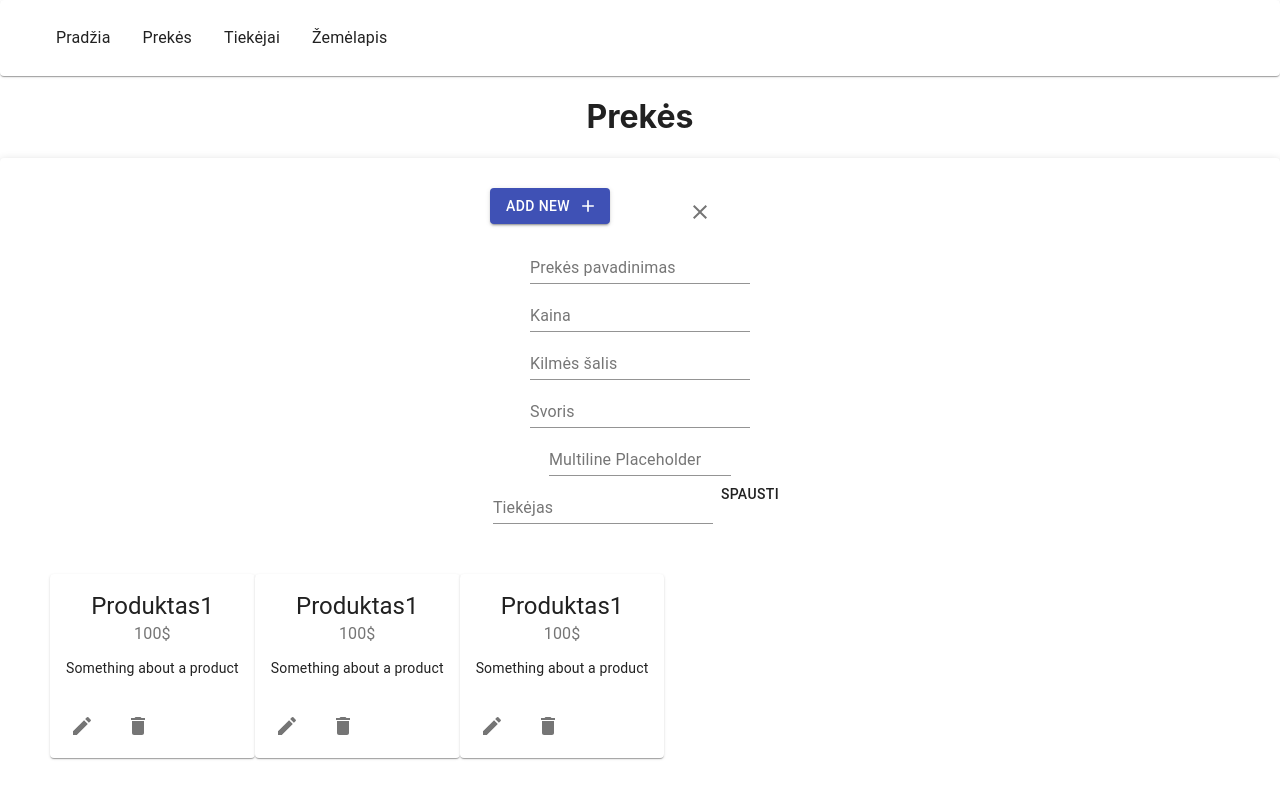
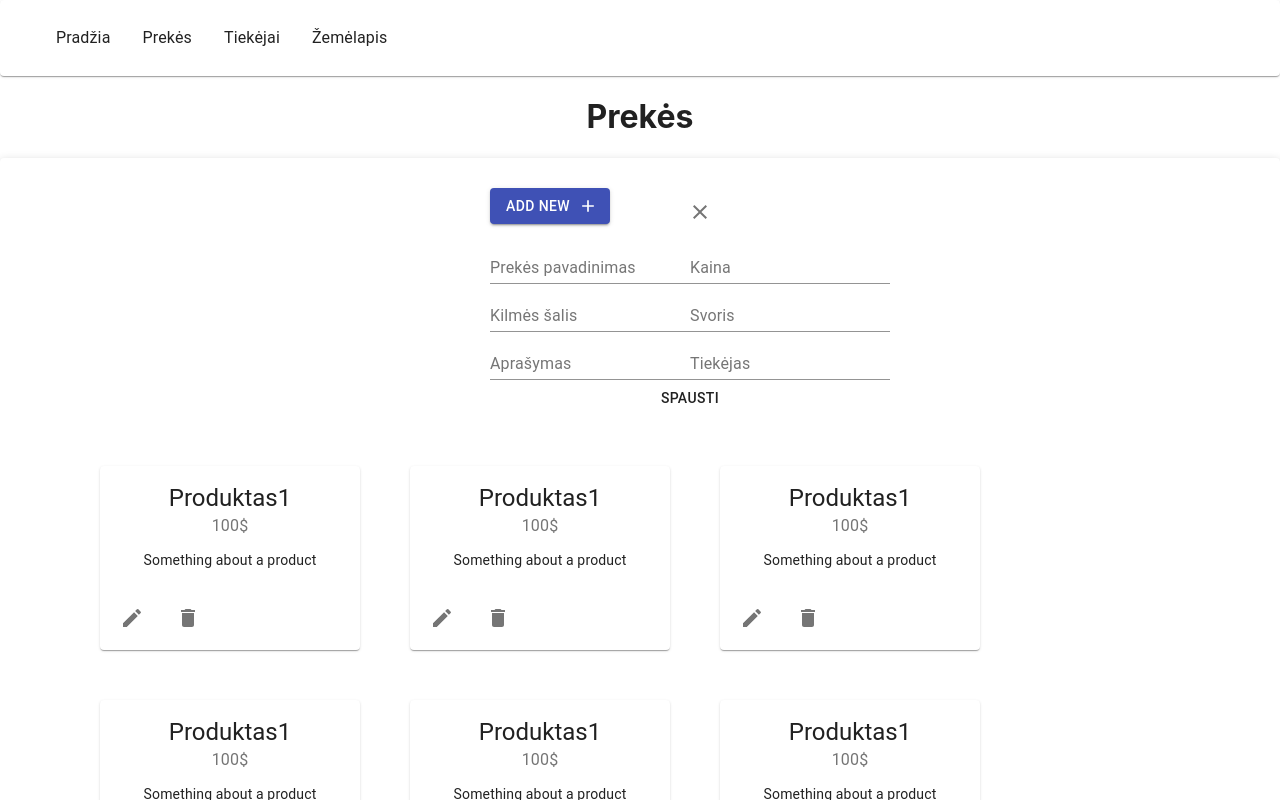
Before and after one commit to bugedas/SmartShop, a React (Create React App) app in the folder frontend/: page / in a window 1280 px wide. Both pictures are taken after a click on the button "ADD NEW". Shown: the top 800 px of the page. Built offline with nearby package versions, Linux system fonts and the light colour scheme.

Commit message:
Frontend with styles

```diff
--- a/frontend/src/components/ManageProducts.js
+++ b/frontend/src/components/ManageProducts.js
@@ -42,11 +42,20 @@ const ManageProducts = () => {
                     </div>
                 </div>
 
-                <div style={{display: 'flex', flexDirection:'row', padding: '50px'}}>
+                <div style={{display: 'flex', flexDirection:'row', padding: '50px', flexFlow: 'row wrap'}}>
 
                     <Product name='Produktas1' price='100$' about='Something about a product'/>
                     <Product name='Produktas1' price='100$' about='Something about a product'/>
                     <Product name='Produktas1' price='100$' about='Something about a product'/>
+                    <Product name='Produktas1' price='100$' about='Something about a product'/>
+                    <Product name='Produktas1' price='100$' about='Something about a product'/>
+                    <Product name='Produktas1' price='100$' about='Something about a product'/>
+                    <Product name='Produktas1' price='100$' about='Something about a product'/>
+                    <Product name='Produktas1' price='100$' about='Something about a product'/>
+                    <Product name='Produktas1' price='100$' about='Something about a product'/>
+                    <Product name='Produktas1' price='100$' about='Something about a product'/>
+                    <Product name='Produktas1' price='100$' about='Something about a product'/>
+
                 </div>
             </Paper>
         </div>
--- a/frontend/src/components/Product.js
+++ b/frontend/src/components/Product.js
@@ -8,18 +8,11 @@ import IconButton from '@material-ui/core/IconButton'
 import DeleteIcon from '@material-ui/icons/Delete'
 import EditIcon from '@material-ui/icons/Edit'
 import ProductForm from './ProductForm'
+import '../css/ProductStyles.css'
 
 
 const useStyles = makeStyles({
-    root: {
-      minWidth: 200,
-      maxWidth: 300,
-    },
-    bullet: {
-      display: 'inline-block',
-      margin: '0 2px',
-      transform: 'scale(0.8)',
-    },
+
     title: {
       fontSize: 14,
     },
@@ -46,7 +39,7 @@ const Product = (props) => {
     return (
         <div>
 
-            <Card className={classes.root} style={{display:(deleted ? 'none' : 'block')}}>
+            <Card className='card' style={{display:(deleted ? 'none' : 'block')}}>
                 <CardContent>
                     <Typography variant="h5" component="h2">
                         {props.name}
--- a/frontend/src/components/ProductForm.js
+++ b/frontend/src/components/ProductForm.js
@@ -5,19 +5,18 @@ import '../css/ProductFormStyles.css'
 
 const ProductForm = () => {
     return (
-        <div>
+        <div className='form'>
             <form>
-                <TextField id="standard-basic" label="Prekės pavadinimas" />
-                <TextField id="standard-basic" label="Kaina" />
-                <TextField id="standard-basic" label="Kilmės šalis" />
-                <TextField id="standard-basic" label="Svoris" />
+                <TextField className='textField' label="Prekės pavadinimas" />
+                <TextField className='textField' label="Kaina" />
+                <TextField className='textField' label="Kilmės šalis" />
+                <TextField className='textField' label="Svoris" />
                 <TextField
-                    id="standard-textarea"
-                    label="Multiline Placeholder"
-                    placeholder="Placeholder"
+                    className='textField'
+                    label="Aprašymas"
                     multiline
                 />
-                <TextField id="standard-basic" label="Tiekėjas" />
+                <TextField className='textField' label="Tiekėjas" />
                 <Button className='button'>Spausti</Button>
             </form>
 
--- a/frontend/src/css/ProductFormStyles.css
+++ b/frontend/src/css/ProductFormStyles.css
@@ -1,3 +1,18 @@
+.textField{
+    display: block;
+    margin-top: 5px;
+    width: 200px;
+    margin: 0 auto;
+}
+
 .button{
-    display: block;
+    background-color: #303F9F;
+    color: white;
+    margin-top: 20px;
+    margin-bottom: 30px;
+    width: 70%;
 }
+
+.form{
+    min-width: 400px;
+}
--- /dev/null
+++ b/frontend/src/css/ProductStyles.css
@@ -0,0 +1,5 @@
+.card{
+    margin-left: 50px;
+    min-width: 260px;
+    margin-bottom: 50px;
+}
```
